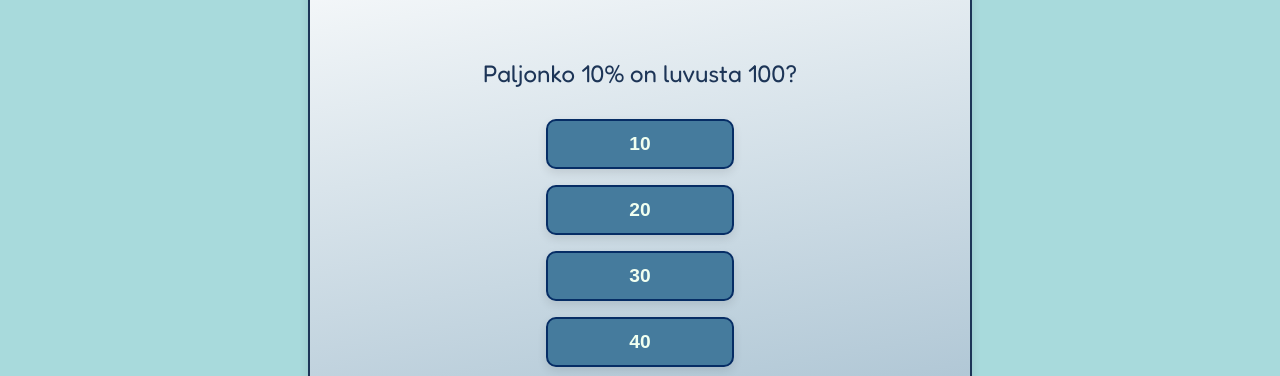
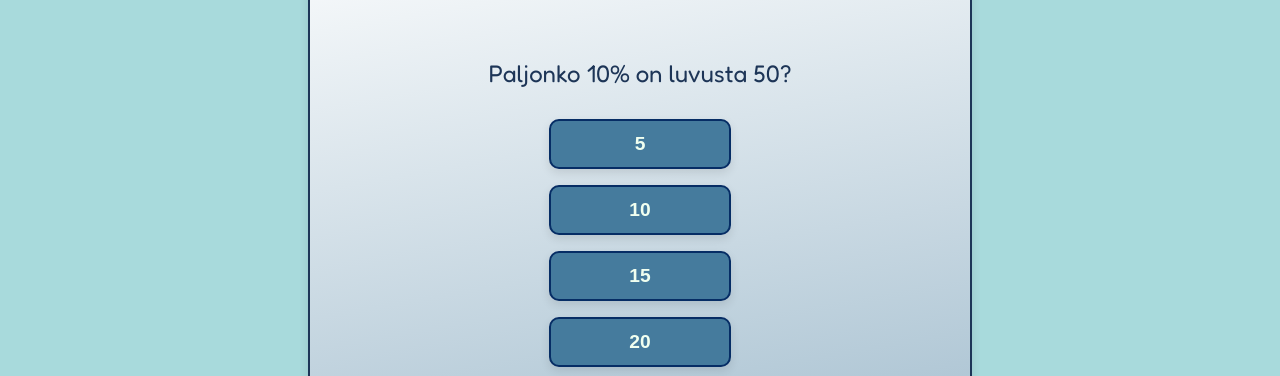
Before and after one commit to tuomioja/ryhma2-matematiikkapeli, a plain HTML site: page games/game1/game1.html in a window 1280 px wide. Both pictures are taken after a click on the button "Aloita". Shown: the part 421-797 px from the top of the page. Drawn offline with Linux system fonts and the light colour scheme.

Commit message:
Added more questions and session storage

```diff
--- a/games/game1/game1.js
+++ b/games/game1/game1.js
@@ -3,8 +3,8 @@ playButton.addEventListener('click', startGame);
 
 //Function to make fractions show correctly
 function fractionMaker5000(str) {
-    if (typeof str !== 'string') return str; // Jos ei string, näytä sellaisenaan
-    if (!str.includes('/')) return str;      // Näytä sellaisenaan, jos ei murtoa
+    if (typeof str !== 'string') return str;
+    if (!str.includes('/')) return str;
 
     const [top, bottom] = str.split('/').map(s => s.trim());
     return `<span class="fraction">
@@ -26,24 +26,105 @@ function startGame() {
     answerFeedback.textContent = "";
 
     const questions = [
+
         {
-            question: "Paljonko 10% on luvusta 100?", answers: [10, 20, 30, 40], correct: 10, difficulty: 1
+
+            question: "Paljonko 10% on luvusta 50?",
+            answers: [5, 10, 15, 20],
+            correct: 5,
+            difficulty: 1
         },
         {
-            question: "Monta prosenttia 1 on luvusta 10?", answers: [5, 20, 25, 10], correct: 10, difficulty: 1
+            question: "Paljonko 50% on luvusta 40?",
+            answers: [10, 20, 30, 40],
+            correct: 20,
+            difficulty: 1
         },
         {
-            question: "Millä laskutoimituksella saadaan montako prosenttia luku 15 on luvusta 50?", answers: ['15/50', '50/15', '0,15 × 50' ], correct: '15/50', difficulty: 2
+            question: "Paljonko 25% on luvusta 80?",
+            answers: [10, 20, 30, 40],
+            correct: 20,
+            difficulty: 1
         },
         {
-            question: 'Jos 150€ maksava tuote on 20% alennuksessa, miten lasketaan alennuksen määrä?', answers: ['150/100 × 20', '100/150 × 20', '150 / 0,20'], correct: '150/100 * 20', difficulty: 3
-        }
+            question: "Monta prosenttia 10 on luvusta 100?",
+            answers: [5, 10, 20, 25],
+            correct: 10,
+            difficulty: 1
+        },
+        {
+            question: "Monta prosenttia 5 on luvusta 50?",
+            answers: [5, 10, 15, 20],
+            correct: 10,
+            difficulty: 1
+        },
+        {
+            question: "Paljonko 20% on luvusta 70?",
+            answers: [14, 10, 20, 7],
+            correct: 14,
+            difficulty: 2
+        },
+        {
+            question: "Paljonko 30% on luvusta 90?",
+            answers: [27, 30, 20, 9],
+            correct: 27,
+            difficulty: 2
+        },
+        {
+            question: "Monta prosenttia 18 on luvusta 60?",
+            answers: [20, 25, 30, 40],
+            correct: 30,
+            difficulty: 2
+        },
+        {
+            question: "Monta prosenttia 12 on luvusta 48?",
+            answers: [20, 25, 30, 40],
+            correct: 25,
+            difficulty: 2
+        },
+        {
+            question: "Tuotteen hinta on 100€. Siitä saa 30% alennuksen. Kuinka monta euroa alennus on?",
+            answers: [10, 20, 30, 40],
+            correct: 30,
+            difficulty: 2
+        },
+        {
+            question: "Tuote maksaa 200€. Siitä saa 10% alennuksen. Mikä on uusi hinta?",
+            answers: [180, 190, 170, 160],
+            correct: 180,
+            difficulty: 3
+        },
+        {
+            question: "Hinta nousee 50 eurosta 60 euroon. Kuinka monta prosenttia hinta nousee?",
+            answers: [10, 15, 20, 25],
+            correct: 20,
+            difficulty: 3
+        },
+        {
+            question: "Kokeessa on 20 tehtävää. Oppilas saa 15 oikein. Kuinka monta prosenttia on oikein?",
+            answers: [60, 65, 70, 75],
+            correct: 75,
+            difficulty: 3
+        },
+        {
+            question: "Luokassa on 25 oppilasta. 5 on poissa. Kuinka monta prosenttia on poissa?",
+            answers: [10, 15, 20, 25],
+            correct: 20,
+            difficulty: 3
+        },
+        {
+            question: "Kaupassa 120€ maksava takki on 25€ alennuksessa. Kuinka monta prosenttia alennus on?",
+            answers: [20, 25, 30, 40],
+            correct: 20,
+            difficulty: 3
+        },
+
     ]
     questions.sort((a, b) => a.difficulty - b.difficulty);
 
     let questionNumber = 0;
     let currentScore = 0;
-    const endingNumber = 4;
+    const endingNumber = 15;
 
     // Function getQuestion shows questions and checks answers
     function getQuestion() {
@@ -69,8 +150,11 @@ function startGame() {
                 questionNumber ++;
 
                 if (questionNumber >= endingNumber) {
+
+                    sessionStorage.setItem('game1-score', currentScore);
+
                     answerContent.innerHTML = '';
-                    if (currentScore == 10) {
+                    if (currentScore == 15) {
                         questionContent.textContent = "Mahtavaa! Sait kaikki oikein!";
                     } else if (currentScore >=7) {
                         questionContent.textContent = "Loistavaa! Sait lähes kaikki oikein! Voit jatkaa harjoittelua saadaksesi täydet pisteet! tai siirtyä seuraavaan peliin";
--- a/games/game1/style.css
+++ b/games/game1/style.css
@@ -134,7 +134,7 @@ main h1 {
     box-shadow: 0 4px 10px rgba(0, 0, 0, 0.08);
 }
 
-/** Jos haluat, että tabletilla laatikko on hiukan matalampi **/
+
 @media (max-width: 900px) {
     .content {
         min-height: 55vh;
```
